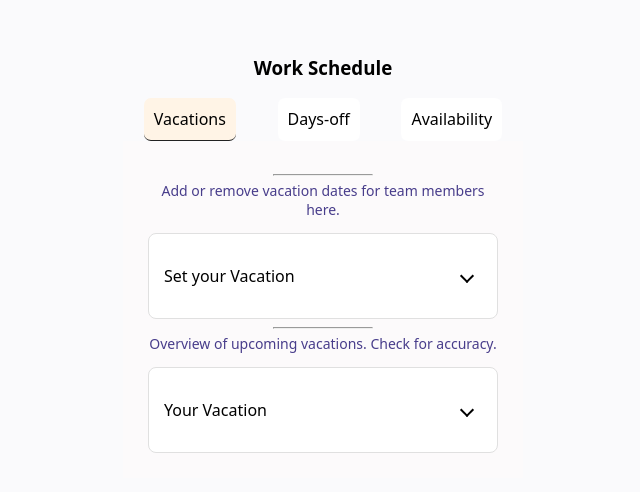
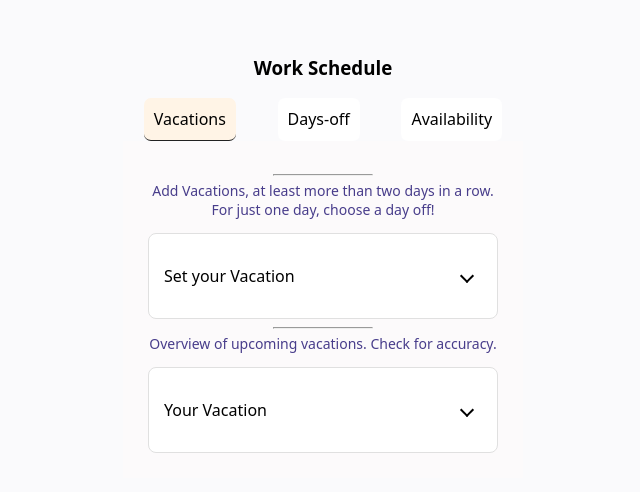
Before and after one commit to migueljcpinto/Capstone-project, a Next.js app: page /nurses/1/schedule in a window 1280 px wide. Shown: the part 780-1272 px from the top of the page, without its empty margins (317-957 px from the left). Built offline with nearby package versions, Linux system fonts and the light colour scheme; no server answers; the database is empty.

Commit message:
vacation message

```diff
--- a/components/ScheduleTabs/ScheduleTabs.js
+++ b/components/ScheduleTabs/ScheduleTabs.js
@@ -60,7 +60,8 @@ export default function ScheduleTabs({
           <Content active={activeTab === 1 ? "true" : undefined}>
             <Separator />
             <Paragraph>
-              Add or remove vacation dates for team members here.
+              Add Vacations, at least more than two days in a row. For just one
+              day, choose a day off!
             </Paragraph>
             <Accordion title="Set your Vacation">
               <VacationForm
```
